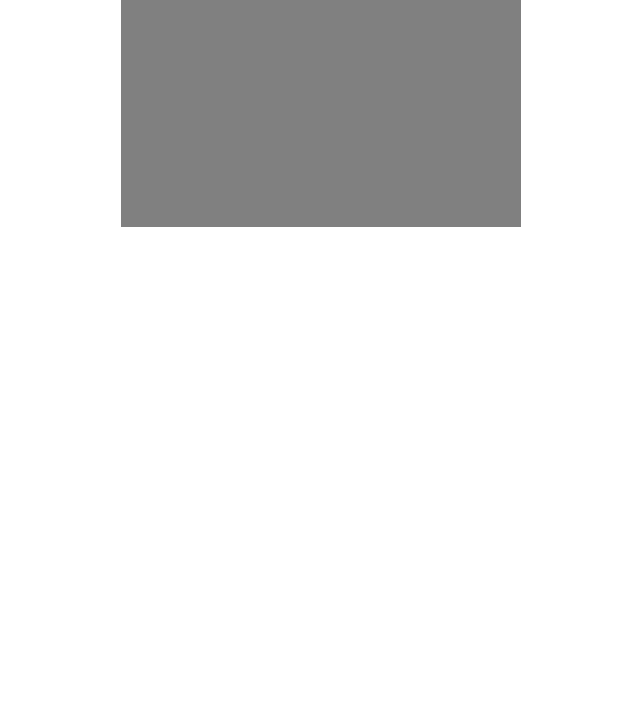
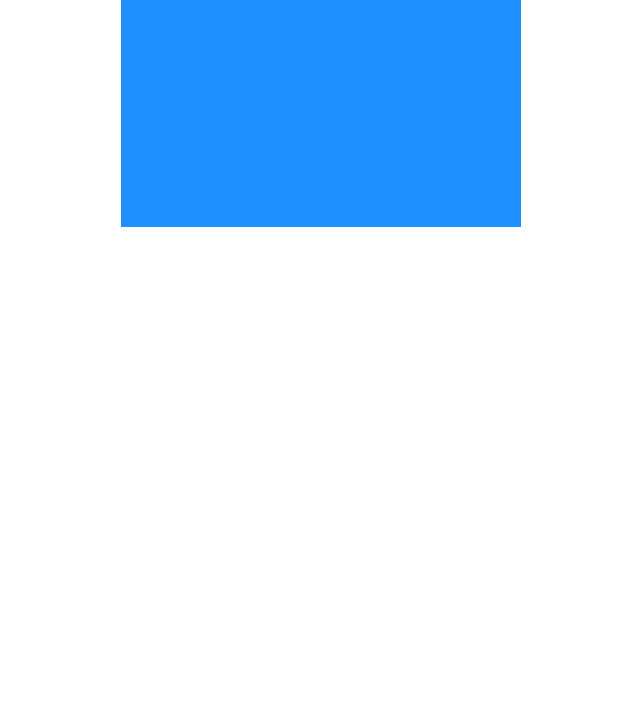
Before and after one commit to silent174/JSCourse, a plain HTML site: page index.html in a window 1280 px wide. Shown: the part 81-800 px from the top of the page, without its empty margins (319-959 px from the left). Drawn offline with Linux system fonts and the light colour scheme.

Commit message:
changed main.css

```diff
--- a/main.css
+++ b/main.css
@@ -1,9 +1,10 @@
 .container{
-    background-color: grey;
+    background-color: #1E90FF;
     color: red;
     margin-left:auto;
     margin-right:auto;
     width:  400px;
     height: 300px;
     font-size: 50px;
+    display:flex;
 }
```
